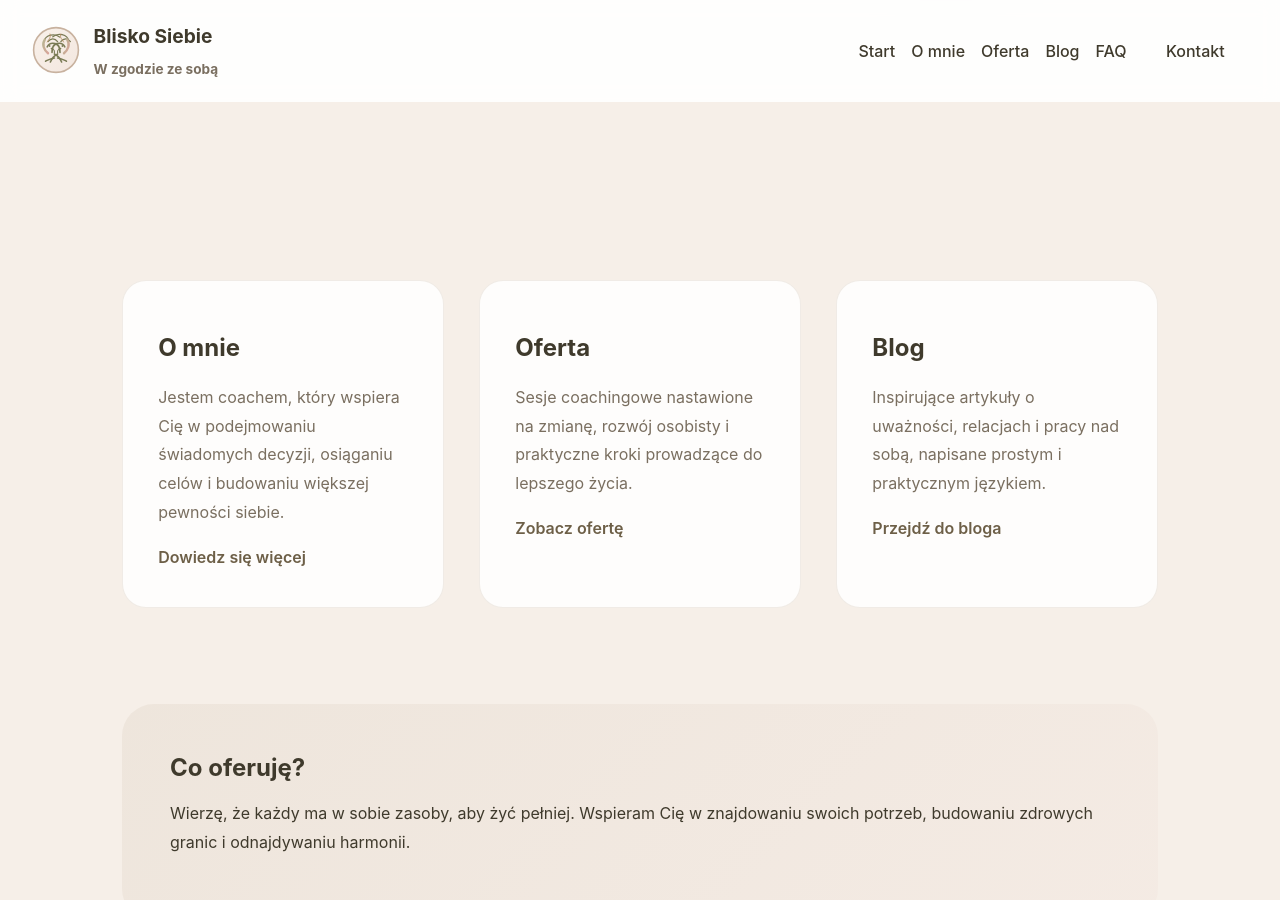
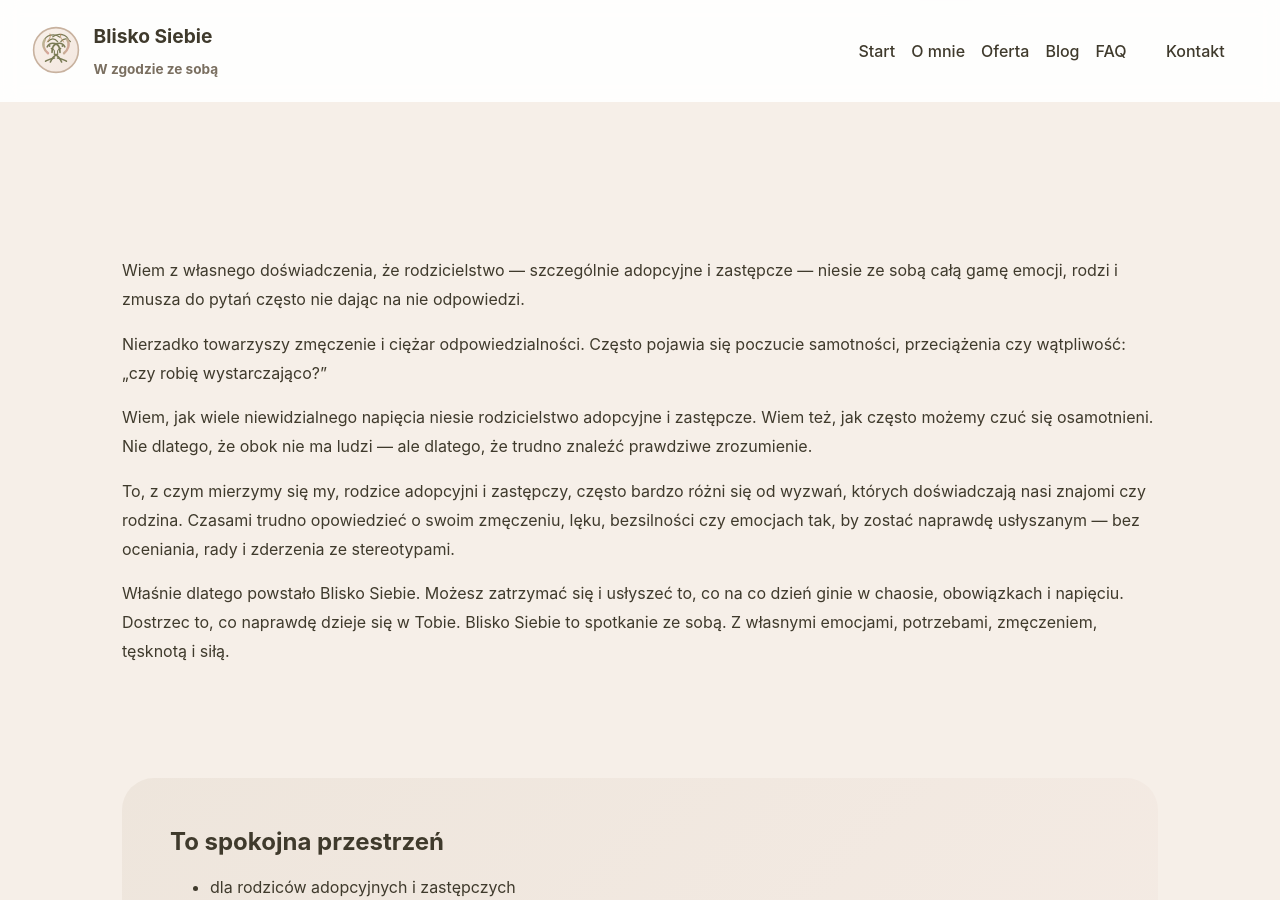
Before and after one commit to bliskosiebie/bliskosiebie.github.io, a Jekyll site: the page built from index.md, in a window 1280 px wide and 900 px high, scrolled down 784 px. Built offline with Jekyll 4.4.1, drawn with Linux system fonts in a browser that asks for light colours; some of the changed text lies outside the part shown.

Commit message:
Adding custom Text

```diff
--- a/index.md
+++ b/index.md
@@ -5,9 +5,9 @@ title: Witaj na Blisko Siebie
 
 <section class="hero">
   <div class="hero-copy">
-    <p class="eyebrow">W zgodzie ze Sobą</p>
+    <p class="eyebrow">Blisko Siebie</p>
     <h1>Blisko Siebie</h1>
-    <p>Strona dla osób, które chcą odnaleźć wewnętrzny spokój, pewność siebie i równowagę w życiu.</p>
+    <p>Blisko Siebie to przestrzeń wsparcia i zatrzymania dla rodziców adopcyjnych, zastępczych oraz osób, które chcą lepiej rozumieć siebie, swoje emocje i relacje.</p>
     <a class="button button-primary" href="/kontakt/">Umów się na konsultację</a>
   </div>
   <div class="hero-image">
@@ -16,60 +16,52 @@ title: Witaj na Blisko Siebie
 </section>
 
 <section class="section intro">
-  <div class="section-grid">
-    <article>
-      <h2>O mnie</h2>
-      <p>Jestem coachem, który wspiera Cię w podejmowaniu świadomych decyzji, osiąganiu celów i budowaniu większej pewności siebie.</p>
-      <a href="/o-mnie/" class="link">Dowiedz się więcej</a>
-    </article>
-    <article>
-      <h2>Oferta</h2>
-      <p>Sesje coachingowe nastawione na zmianę, rozwój osobisty i praktyczne kroki prowadzące do lepszego życia.</p>
-      <a href="/oferta/" class="link">Zobacz ofertę</a>
-    </article>
-    <article>
-      <h2>Blog</h2>
-      <p>Inspirujące artykuły o uważności, relacjach i pracy nad sobą, napisane prostym i praktycznym językiem.</p>
-      <a href="/blog/" class="link">Przejdź do bloga</a>
-    </article>
+  <div>
+    <p>Wiem z własnego doświadczenia, że rodzicielstwo — szczególnie adopcyjne i zastępcze — niesie ze sobą całą gamę emocji, rodzi i zmusza do pytań często nie dając na nie odpowiedzi.</p>
+    <p>Nierzadko towarzyszy zmęczenie i ciężar odpowiedzialności. Często pojawia się poczucie samotności, przeciążenia czy wątpliwość: „czy robię wystarczająco?”</p>
+    <p>Wiem, jak wiele niewidzialnego napięcia niesie rodzicielstwo adopcyjne i zastępcze. Wiem też, jak często możemy czuć się osamotnieni. Nie dlatego, że obok nie ma ludzi — ale dlatego, że trudno znaleźć prawdziwe zrozumienie.</p>
+    <p>To, z czym mierzymy się my, rodzice adopcyjni i zastępczy, często bardzo różni się od wyzwań, których doświadczają nasi znajomi czy rodzina. Czasami trudno opowiedzieć o swoim zmęczeniu, lęku, bezsilności czy emocjach tak, by zostać naprawdę usłyszanym — bez oceniania, rady i zderzenia ze stereotypami.</p>
+    <p>Właśnie dlatego powstało Blisko Siebie. Możesz zatrzymać się i usłyszeć to, co na co dzień ginie w chaosie, obowiązkach i napięciu. Dostrzec to, co naprawdę dzieje się w Tobie. Blisko Siebie to spotkanie ze sobą. Z własnymi emocjami, potrzebami, zmęczeniem, tęsknotą i siłą.</p>
   </div>
 </section>
 
 <section class="section about-panel">
   <div>
-    <h2>Co oferuję?</h2>
-    <p>Wierzę, że każdy ma w sobie zasoby, aby żyć pełniej. Wspieram Cię w znajdowaniu swoich potrzeb, budowaniu zdrowych granic i odnajdywaniu harmonii.</p>
+    <h2>To spokojna przestrzeń</h2>
+    <ul>
+      <li>dla rodziców adopcyjnych i zastępczych</li>
+      <li>dla osób przeciążonych emocjonalnie</li>
+      <li>dla tych, którzy chcą być bliżej siebie i swoich potrzeb</li>
+    </ul>
   </div>
 </section>
 
 <section class="section testimonials-panel">
-  <div class="section-grid">
-    <article class="testimonial-card">
-      <p>„Czułam, że idę w złym kierunku. Dzięki coachingu poczułam większą jasność i spokój w decyzjach.”</p>
-      <p class="testimonial-author">– Anna, klientka</p>
-    </article>
-    <article class="testimonial-card">
-      <p>„Sesje pomogły mi uporządkować priorytety i rzeczywiście zacząć działać krok po kroku.”</p>
-      <p class="testimonial-author">– Marta</p>
-    </article>
+  <div>
+    <h2>Tutaj nie musisz</h2>
+    <ul>
+      <li>walczyć o zrozumienie</li>
+      <li>niczego udowadniać</li>
+      <li>tłumaczyć swoich emocji</li>
+      <li>obalać mitów ani mierzyć się ze stereotypami</li>
+    </ul>
+    <p>Tutaj możesz po prostu być. Możesz zatrzymać się i usłyszeć to, co na co dzień ginie w chaosie, obowiązkach i napięciu. To, co naprawdę dzieje się w Tobie. Blisko Siebie to spotkanie ze sobą. Z własnymi emocjami, potrzebami, zmęczeniem, tęsknotą i siłą.</p>
+    <p>Nie daję gotowych odpowiedzi. Tworzę spokojną przestrzeń, w której możesz lepiej zrozumieć siebie i odnaleźć własną drogę — w swoim tempie i bez oceniania.</p>
   </div>
 </section>
 
 <section class="section featured-posts">
-  <div class="section-header">
-    <h2>Polecane artykuły</h2>
-    <p>Praktyczne wpisy coachingowe, które warto przeczytać na start.</p>
-  </div>
-  <div class="posts-list">
-    {% assign featured = site.posts | where: "featured", true | sort: "date" | reverse %}
-    {% for post in featured limit:3 %}
-    <article class="post-card">
-      <h3><a href="{{ post.url }}">{{ post.title }}</a></h3>
-      <p class="post-meta">{{ post.date | date: "%d %B %Y" }}</p>
-      <p>{{ post.excerpt }}</p>
-      <a class="link" href="{{ post.url }}">Czytaj dalej</a>
-    </article>
-    {% endfor %}
+  <div>
+    <h2>W mojej pracy stawiam na</h2>
+    <ul>
+      <li>obecność</li>
+      <li>empatię</li>
+      <li>uważne słuchanie</li>
+      <li>budowanie świadomości</li>
+      <li>relację opartą na zaufaniu i bezpieczeństwie</li>
+    </ul>
+    <p>To nie terapia. To świadoma, wspierająca rozmowa i przestrzeń do odzyskiwania kontaktu ze sobą. Tutaj możesz wracać do siebie — krok po kroku i w swoim tempie. Tylko Ty, Twoje emocje i chwila, by naprawdę usłyszeć siebie.</p>
+    <p>Pracuję w oparciu o standardy International Coaching Federation, prowadząc coaching z uważnością na emocje, relację i autentyczny kontakt. Zapraszam Cię na spotkanie ❤️</p>
   </div>
 </section>
 
```
Also changed, not shown: 2 other files.
